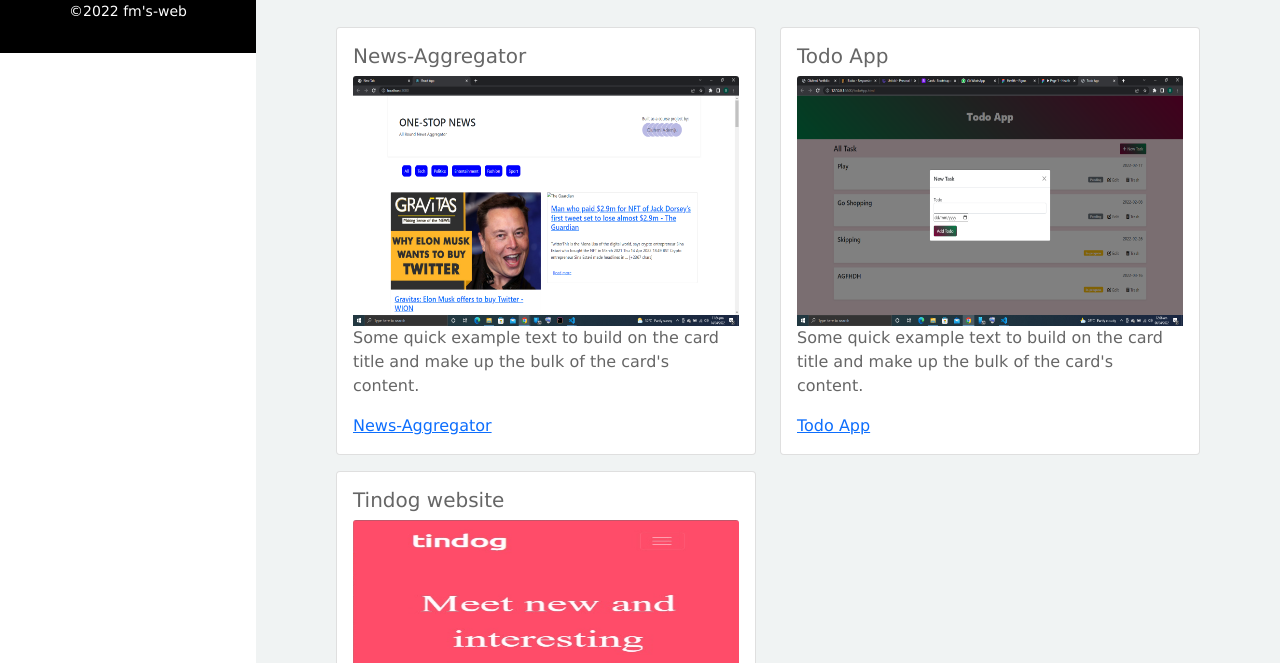
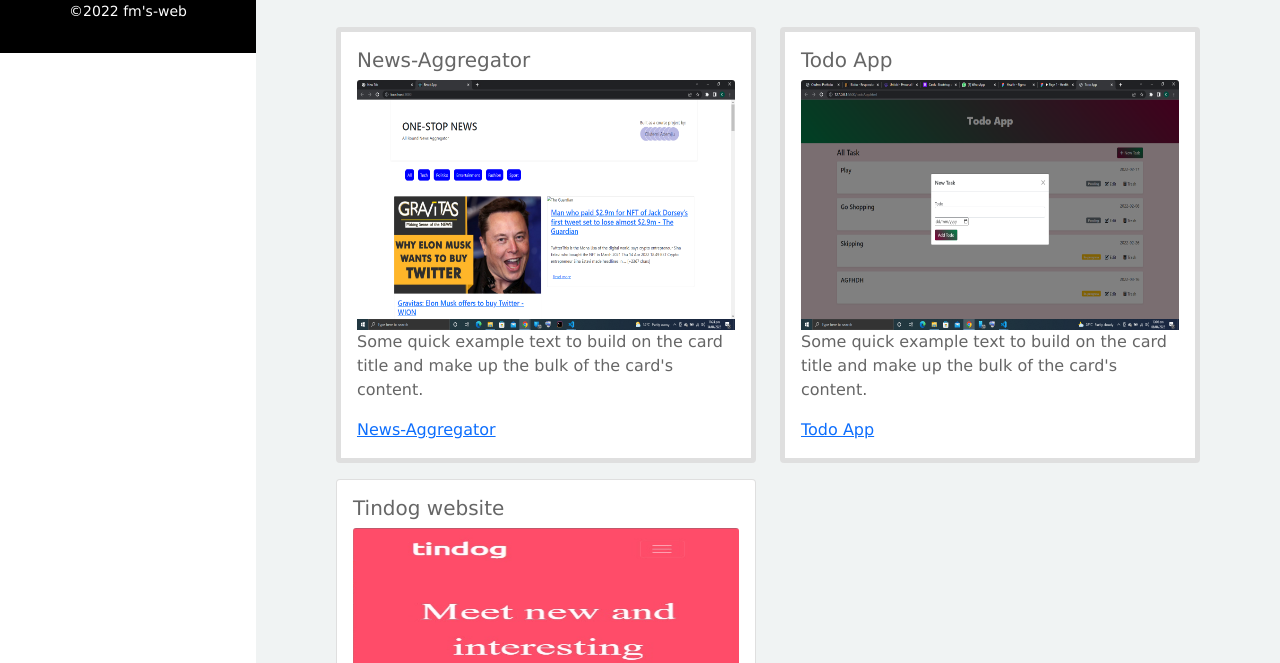
Before and after one commit to fmdavids/Olufemi-Portfolio, a plain HTML site: page index.html in a window 1280 px wide. Shown: the part 747-1410 px from the top of the page. Drawn offline with nearby package versions, Linux system fonts and the light colour scheme.

Commit message:
added border

```diff
--- a/index.html
+++ b/index.html
@@ -103,7 +103,7 @@
                 <div class="container">
                     <div class="row">
                         <div class="col-lg-6 col-sm-12 pb-3"  >
-                            <div class="card bg-white">
+                            <div class="card bg-white border-5">
                                 <div class="card-body">
                                     <h5 class="card-title">News-Aggregator</h5>
                                     <img src="./img/News-aggregator.png" class="card-img-top" alt="Health Website Screen Shot" width="150px" heigth="100px">
@@ -113,7 +113,7 @@
                             </div>
                         </div>
                         <div class="col-lg-6 col-sm-12 pb-3">
-                            <div class="card bg-white">
+                            <div class="card bg-white border-5">
                                 <div class="card-body">
                                     <h5 class="card-title">Todo App</h5>
                                     <img src="./img/tododesktop.png" class="card-img-top" alt="Health Website Screen Shot" width="150px" heigth="100px">
```
